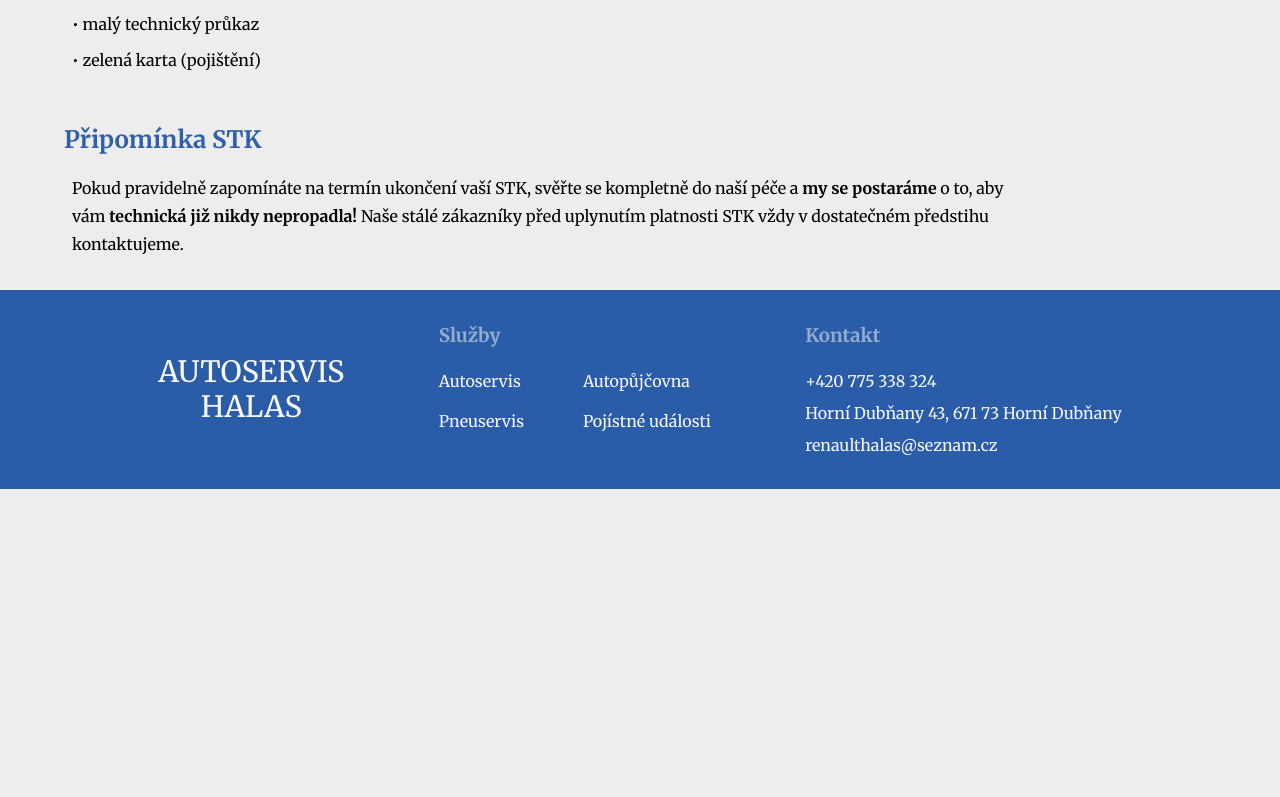
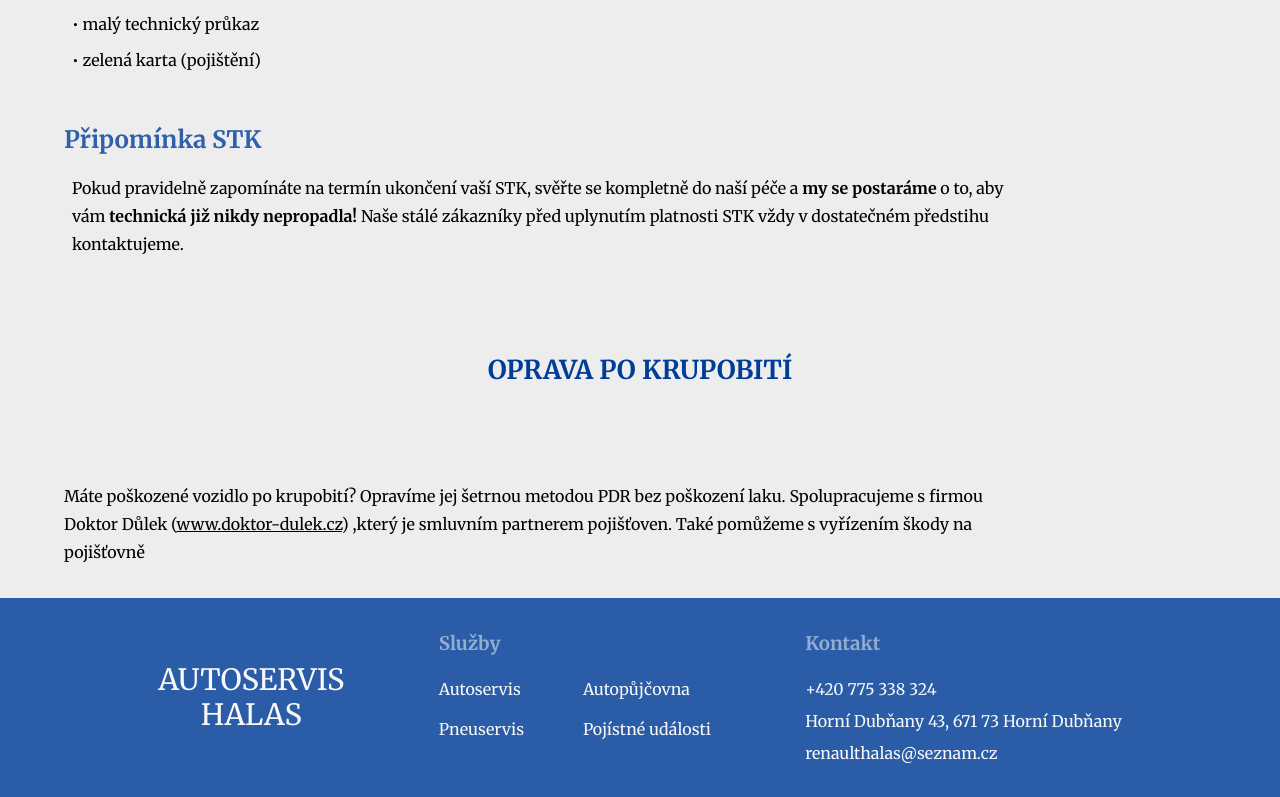
Before and after one commit to SedrlaP/ahWeb, a React (Vite) app: page /autoservis in a window 1280 px wide. Shown: the part 3802-4599 px from the top of the page. Before the commit the page ends 4291 px from the top, so only its background shows below. Built offline with nearby package versions, Linux system fonts and the light colour scheme.

Commit message:
add oprava po krupobiti

```diff
--- a/src/components/Navbar/Navbar.jsx
+++ b/src/components/Navbar/Navbar.jsx
@@ -94,6 +94,11 @@ function Navbar() {
                       Zajištění STK a emisí
                     </Link>
                   </li>
+                  <li>
+                    <Link to={`autoservis#krupobiti`} onClick={closeMenu}>
+                      Oprava po krupobiti
+                    </Link>
+                  </li>
                 </ul>
               </div>
             </li>
--- a/src/pages/Autoservis/Autoservis.jsx
+++ b/src/pages/Autoservis/Autoservis.jsx
@@ -13,7 +13,8 @@ function Autoservis() {
       location.hash === "#lakovna" ||
       location.hash === "#klimatizace" ||
       location.hash === "#montaze" ||
-      location.hash === "#stkemise"
+      location.hash === "#stkemise" ||
+      location.hash === "#krupobiti"
     ) {
       const elem = document.querySelector(`${location.hash}`)
       elem.scrollIntoView({ block: "start" })
@@ -21,7 +22,7 @@ function Autoservis() {
   }, [location])
 
   return (
-    <section>
+    <section className="autoservis">
       <Hero title={"Autoservis"} img={"autoservis"} id={"servis"} />
       <div className="wrapper wrapper-block text-formating text-spacer">
         <p>
@@ -180,6 +181,18 @@ function Autoservis() {
           </p>
         </div>
       </div>
+      <Hero title={"Oprava po krupobití"} id={"krupobiti"} />
+      <div className="wrapper wrapper-block text-formating text-spacer">
+        <p>
+          Máte poškozené vozidlo po krupobití? Opravíme jej šetrnou metodou PDR
+          bez poškození laku. Spolupracujeme s firmou Doktor Důlek (
+          <a target="_blank" href="https://www.doktor-dulek.cz/cs/">
+            www.doktor-dulek.cz
+          </a>
+          ) ,který je smluvním partnerem pojišťoven. Také pomůžeme s vyřízením
+          škody na pojišťovně
+        </p>
+      </div>
     </section>
   )
 }
--- a/src/pages/Autoservis/autoservis.css
+++ b/src/pages/Autoservis/autoservis.css
@@ -5,6 +5,10 @@
 
 .lakovna-image img {
     max-width: 25%;
+}
+
+.autoservis a {
+    color: inherit;
 }
 
 @media only screen and (width <= 800px) {
```
